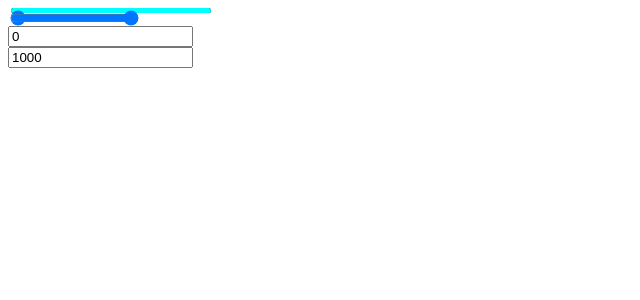
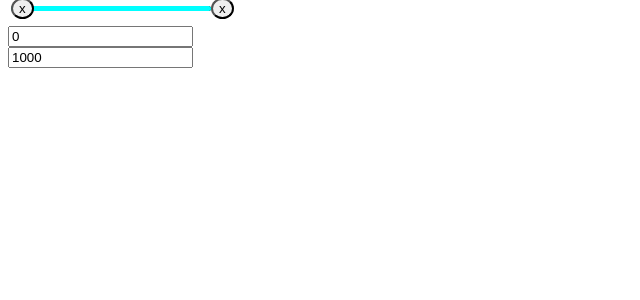
Before and after one commit to roberttorrocc/InputSlider, a React (Vite) app in the folder inputSlider/: page /inputSlider in a window 1280 px wide. Shown: the top 300 px of the page, without its empty margins (0-640 px from the left). Built offline with nearby package versions, Linux system fonts and the light colour scheme.

Commit message:
inputSlider quitando els range, tiene el mismo error que el normal

```diff
--- a/inputSlider/src/views/InputSlider.tsx
+++ b/inputSlider/src/views/InputSlider.tsx
@@ -2,30 +2,61 @@ import { useEffect, useState } from "react";
 import { getWidthRange, getMarginRange } from "../utils/utilsFunctions";
 
 function InputSlider() {
+  const [rightInputValue, setRightInputValue] = useState(1000);
+  const [leftInputValue, setLeftInputValue] = useState(0);
   const [rightValue, setRightValue] = useState(1000);
   const [leftValue, setLeftValue] = useState(0);
-  const [rightInputValue, setRightInputValue] = useState(1000);
-  const [leftInputValue, setLeftInputValue] = useState(0);
+  const [draggingLeft, setDraggingLeft] = useState(false);
+  const [draggingRight, setDraggingRight] = useState(false);
+
+  const handleMouseDownLeft = () => {
+    setDraggingLeft(true);
+  };
+
+  const handleMouseDownRight = () => {
+    setDraggingRight(true);
+  };
+
+  useEffect(() => {
+    const handleMouseMove = (e: MouseEvent) => {
+      if (draggingLeft) {
+        const newValue = leftValue + e.offsetX;
+        console.log("leftValue:" + leftValue);
+        console.log("clientx: " + e.clientX);
+        console.log("ofsetx: " + e.offsetX);
+        if (newValue >= 0 && newValue < rightValue) {
+          setLeftValue(newValue);
+        }
+      }
+      if (draggingRight) {
+        const newValue = rightValue + e.offsetX;
+        if (newValue > leftValue && newValue <= 1000) {
+          setRightValue(newValue);
+        }
+      }
+    };
+    const handleMouseUp = () => {
+      setDraggingLeft(false);
+      setDraggingRight(false);
+    };
+    window.addEventListener("mousemove", handleMouseMove);
+    window.addEventListener("mouseup", handleMouseUp);
+    return () => {
+      window.removeEventListener("mousemove", handleMouseMove);
+      window.removeEventListener("mouseup", handleMouseUp);
+    };
+  }, [draggingLeft, draggingRight, leftValue, rightValue]);
 
   return (
     <div className="slider">
-      <input
-        title="leftBullet"
-        type="range"
-        value={leftValue}
-        onChange={(e) => {
-          if (Number(e.target.value) < rightValue) {
-            setLeftValue(Number(e.target.value));
-            setLeftInputValue(Number(e.target.value));
-          } else {
-            setLeftValue(rightValue - 1);
-            setLeftInputValue(rightValue - 1);
-          }
-        }}
-        min="0"
-        max="1000"
+      <div className="divTrSlice">
+        <button
+          onMouseDown={handleMouseDownLeft}
           className="bullet bullet--left"
-      />
+          style={{ marginLeft: getMarginRange(leftValue) }}
+        >
+          x
+        </button>
         <div className="bullet--line" />
         <div
           style={{
@@ -34,23 +65,14 @@ function InputSlider() {
           }}
           className="bullet--line2"
         />
-      <input
-        title="rightBullet"
-        type="range"
-        value={rightValue}
-        min="0"
-        max="1000"
-        onChange={(e) => {
-          if (Number(e.target.value) > leftValue) {
-            setRightValue(Number(e.target.value));
-            setRightInputValue(Number(e.target.value));
-          } else {
-            setRightValue(leftValue + 1);
-            setRightInputValue(leftValue + 1);
-          }
-        }}
-        className="bullet bullet--left"
-      />
+        <button
+          onMouseDown={handleMouseDownRight}
+          className="bullet bullet--right"
+          style={{ marginLeft: getMarginRange(rightValue) }}
+        >
+          x
+        </button>
+      </div>
 
       <br />
       <form
@@ -103,7 +125,6 @@ function InputSlider() {
           }}
         />
       </form>
-
     </div>
   );
 }
```
Lines whose indentation alone changed are shown as unchanged.
